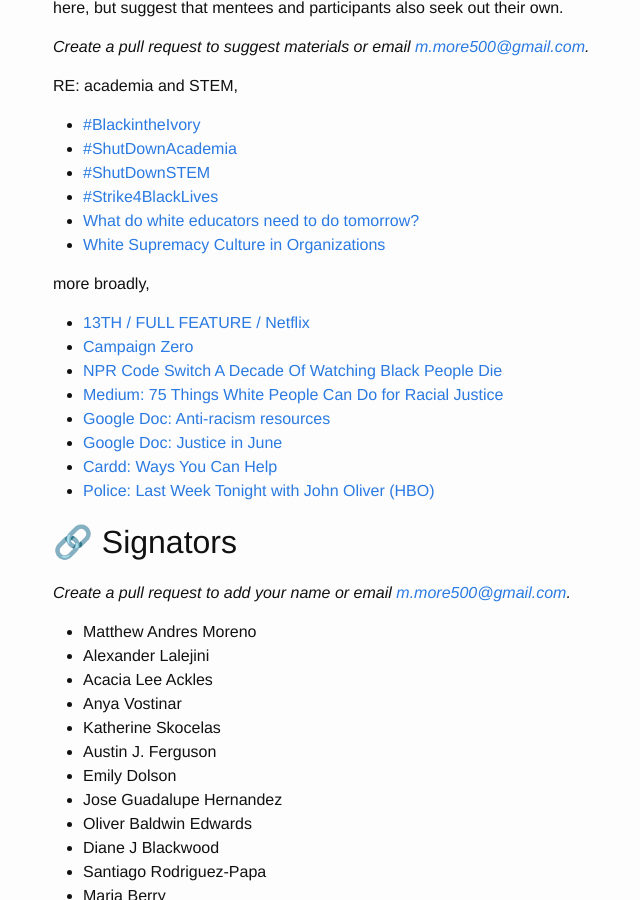
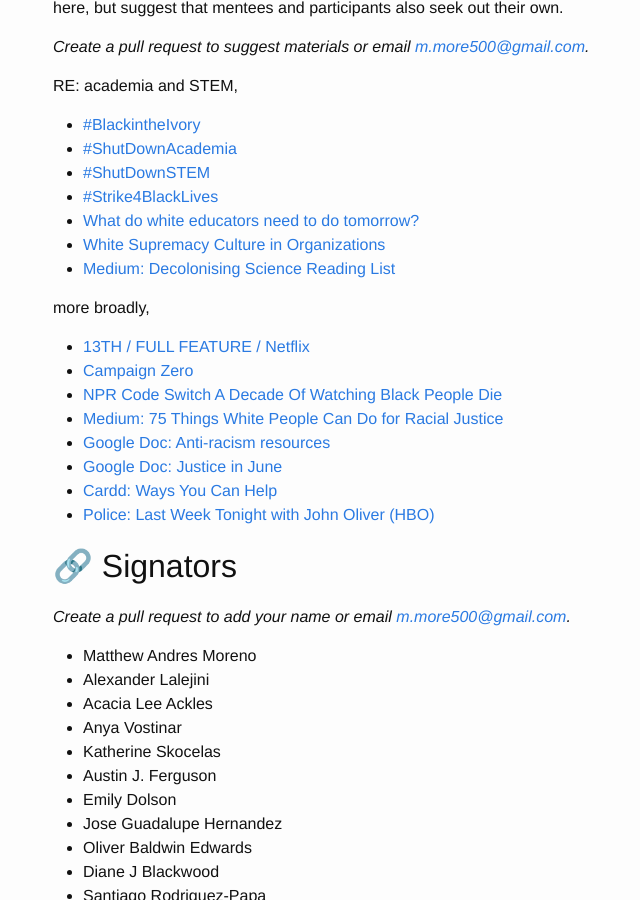
Before and after one commit to mmore500/mmore500.github.io, a Jekyll site: the page built from blog_personal/_posts/2020-06-08-shutdown-stem.md, in a window 1280 px wide and 900 px high, scrolled down 705 px. Shown: the whole window, without its empty margins (217-857 px from the left). Built offline with Jekyll 4.4.1, drawn with Linux system fonts in a browser that asks for light colours; comment, search, counter and statistics services are not loaded.

Commit message:
Add materials from @berrym35
Thank you!

```diff
--- a/blog_personal/_posts/2020-06-08-shutdown-stem.md
+++ b/blog_personal/_posts/2020-06-08-shutdown-stem.md
@@ -27,6 +27,7 @@
 * [#Strike4BlackLives](https://twitter.com/hashtag/Strike4BlackLives)
 * [What do white educators need to do tomorrow?](https://threadreaderapp.com/thread/1267333391604527104.html)
 * [White Supremacy Culture in Organizations](https://www.thc.texas.gov/public/upload/preserve/museums/files/White_Supremacy_Culture.pdf)
+* [Medium: Decolonising Science Reading List](https://medium.com/@chanda/decolonising-science-reading-list-339fb773d51f#.om5w2ivfq)
 
 more broadly,
 * [13TH / FULL FEATURE / Netflix](https://www.youtube.com/watch?v=krfcq5pF8u8)
```
